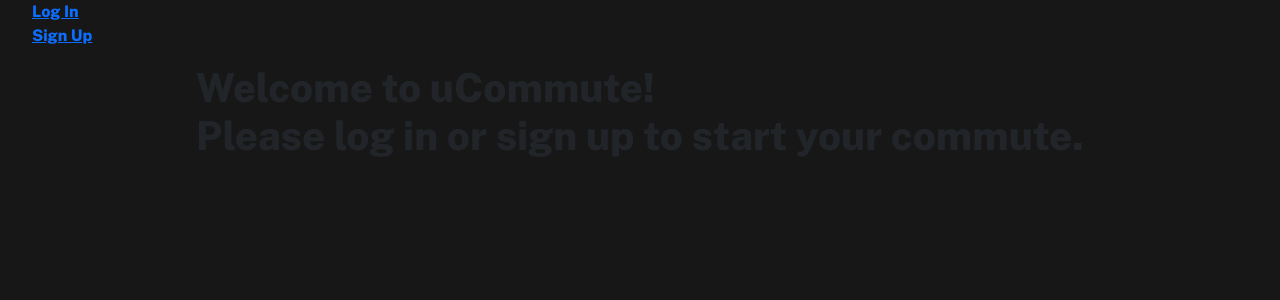
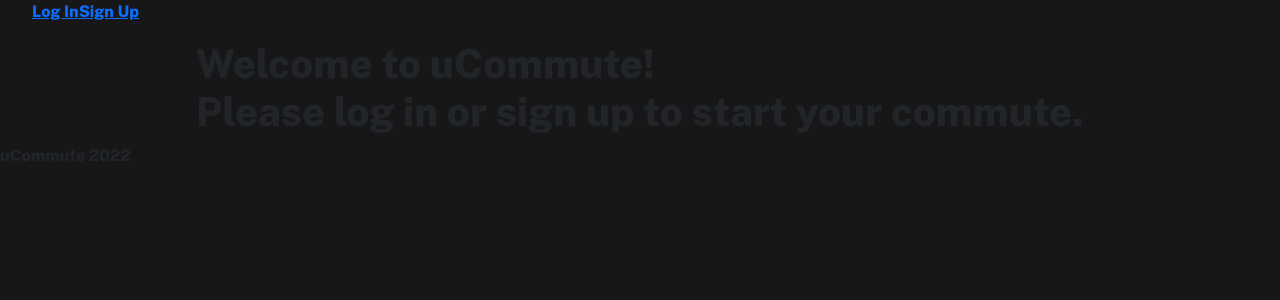
Before and after one commit to jurgenstevens/ucommute-front, a React (Create React App) app: page / in a window 1280 px wide. Shown: the top 300 px of the page. Built offline with nearby package versions, Linux system fonts and the light colour scheme; no server answers.

Commit message:
Apply css to navbar items to be inline.

```diff
--- a/public/styles/style.css
+++ b/public/styles/style.css
@@ -6,6 +6,18 @@ body {
 
 ul {
   list-style-type: none;
+}
+
+.navbar-links {
+  display: inline;
+}
+
+.header {
+  grid-area: header;
+}
+
+.footer {
+  grid-area: footer;
 }
 
 .landing {
--- a/public/styles/style.scss
+++ b/public/styles/style.scss
@@ -11,6 +11,14 @@ ul {
     list-style-type: none;
 }
 
+.header {
+    grid-area: header;
+}
+
+.footer {
+    grid-area: footer;
+}
+
 @mixin flexCenter {
     display: flex;
     justify-content: center;
--- a/src/App.jsx
+++ b/src/App.jsx
@@ -68,7 +68,7 @@ const App = () => {
 
   return (
     <>
-      <NavBar user={user} handleLogout={handleLogout} />
+      <NavBar user={user} handleLogout={handleLogout} className="header" />
       <Routes>
         <Route path="/" element={<Landing className="landing" user={user} />} />
         <Route
@@ -99,6 +99,7 @@ const App = () => {
         <Route path="/:tripDetails" element={<TripDetails user={user} />} />
         <Route path="/editTrip" element={<EditTrip handleUpdateTrip={handleUpdateTrip}  />} />
       </Routes>
+      <div className="footer">uCommute 2022</div>
     </>
   )
 }
--- a/src/components/NavBar/NavBar.jsx
+++ b/src/components/NavBar/NavBar.jsx
@@ -5,20 +5,20 @@ const NavBar = ({ user, handleLogout }) => {
     <>
       {user ?
         <nav>
-          <ul>
-            <li>{user.name}'s Commute</li>
-            <li><Link to="/addTrip">Create Trip</Link></li>
-            <li><Link to="/stops">Arrival Times</Link></li>
-            <li><Link to="/trips">Trip List</Link></li>
-            <li><Link to="/changePassword">Change Password</Link></li>
-            <li><Link to="" onClick={handleLogout}>LOG OUT</Link></li>
+          <ul className='navbar-list'>
+            <li className='navbar-links'>{user.name}'s Commute</li>
+            <li className='navbar-links'><Link to="/addTrip">Create Trip</Link></li>
+            <li className='navbar-links'><Link to="/stops">Arrival Times</Link></li>
+            <li className='navbar-links'><Link to="/trips">Trip List</Link></li>
+            <li className='navbar-links'><Link to="/changePassword">Change Password</Link></li>
+            <li className='navbar-links'><Link to="" onClick={handleLogout}>LOG OUT</Link></li>
           </ul>
         </nav>
       :
         <nav>
           <ul>
-            <li><Link to="/login">Log In</Link></li>
-            <li><Link to="/signup">Sign Up</Link></li>
+            <li className='navbar-links'><Link to="/login">Log In</Link></li>
+            <li className='navbar-links'><Link to="/signup">Sign Up</Link></li>
           </ul>
         </nav>
       }
```
Also changed, not shown: 1 other file (tests, documents, lock files or other folders).
